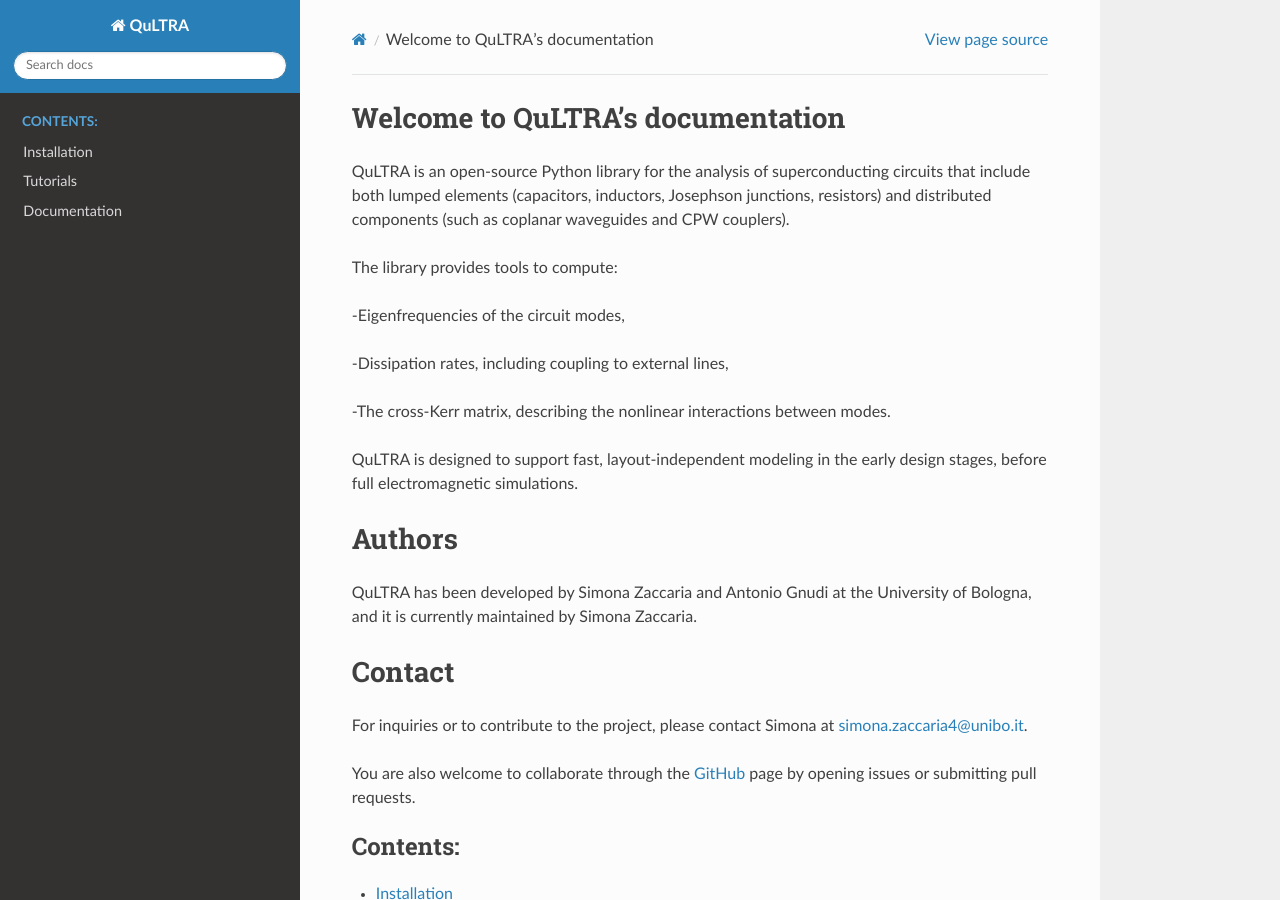
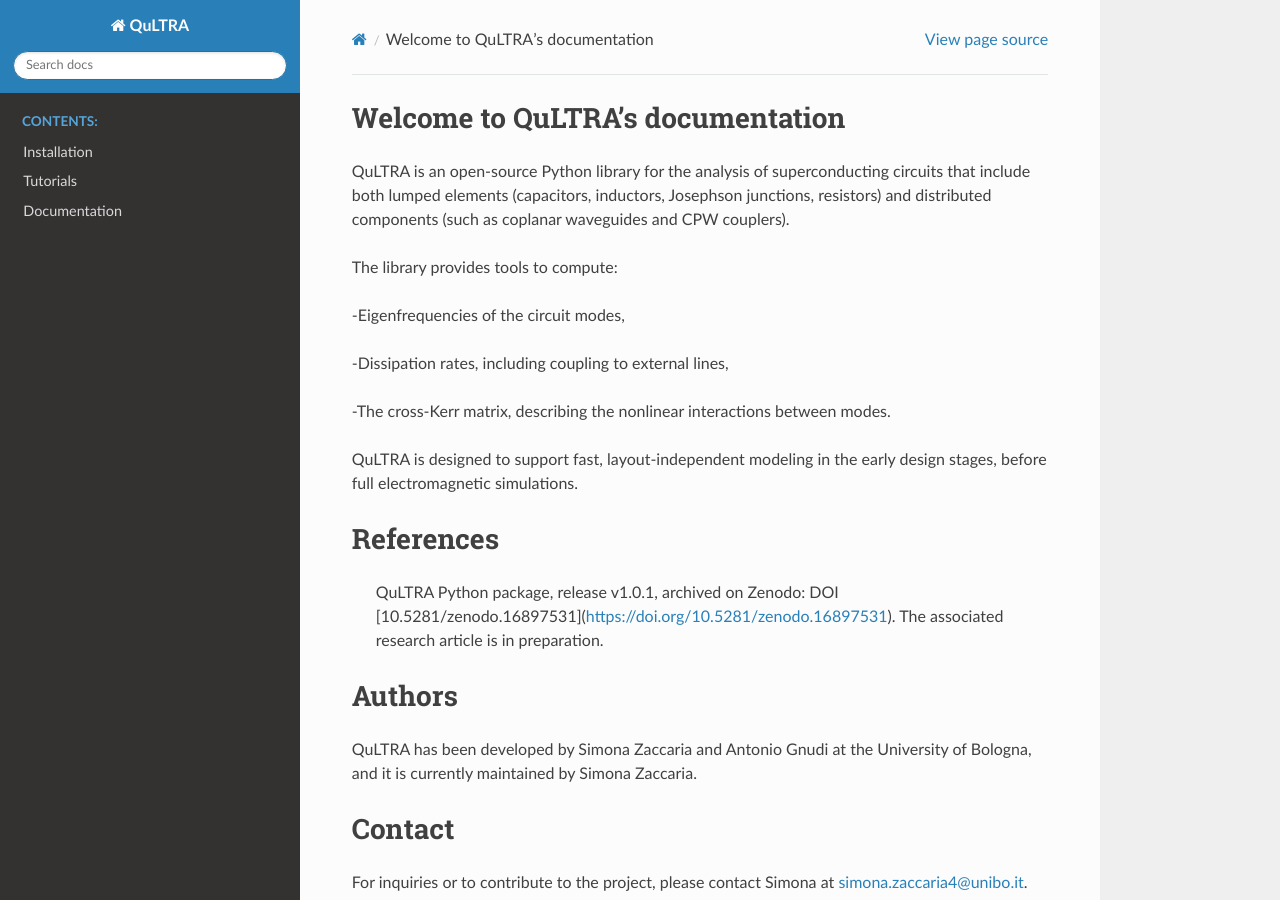
Before and after one commit to SimonaZaccaria/QuLTRA, a Sphinx documentation site: the page built from docs/source/index.rst, in a window 1280 px wide and 900 px high. Built offline with Sphinx 7.4.7 and the Read the Docs theme 3.1.0, drawn with Linux system fonts in a browser that asks for light colours.

Commit message:
added reference to Zenodo

```diff
--- a/docs/source/index.rst
+++ b/docs/source/index.rst
@@ -18,6 +18,11 @@
 
 QuLTRA is designed to support fast, layout-independent modeling in the early design stages, before full electromagnetic simulations.
 
+References
+============
+
+ QuLTRA Python package, release v1.0.1, archived on Zenodo: DOI [10.5281/zenodo.16897531](https://doi.org/10.5281/zenodo.16897531). The associated research article is in preparation.
+
 Authors
 ==========
 
```
Also changed, not shown: README.md (+7 -0 lines), 9 other files.
